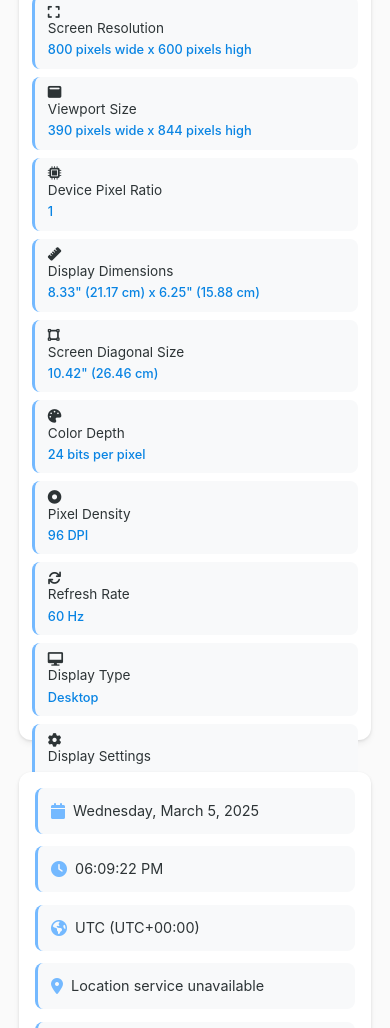
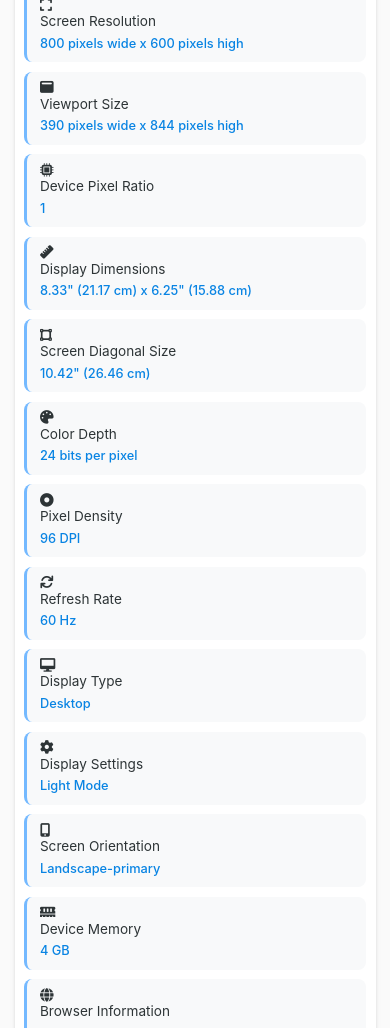
Before and after one commit to salmanfarisvp/viewport, a plain HTML site: page index.html in a window 390 px wide. Shown: the part 72-1100 px from the top of the page. Drawn offline with Linux system fonts and the light colour scheme; no server answers.

Commit message:
fix scroll issue

```diff
--- a/static/css/styles.css
+++ b/static/css/styles.css
@@ -13,11 +13,8 @@ body {
     background: #fafafa;
     color: #2d3436;
     min-height: 100vh;
-    display: flex;
-    flex-direction: column;
-    align-items: center;
-    justify-content: center;
     line-height: 1.4;
+    overflow-y: auto;
 }
 
 .container {
@@ -26,13 +23,12 @@ body {
     border-radius: 12px;
     box-shadow: 0 4px 6px rgba(0, 0, 0, 0.05), 0 1px 3px rgba(0, 0, 0, 0.1);
     width: 95%;
-    max-width: 800px;
-    max-height: 95vh;
+    max-width: 1200px;
+    margin: 0 auto 1rem auto;
     display: grid;
-    grid-template-columns: repeat(auto-fit, minmax(300px, 1fr));
-    gap: 0.5rem;
+    grid-template-columns: repeat(auto-fit, minmax(250px, 1fr));
+    gap: 1rem;
     transition: transform 0.3s ease, box-shadow 0.3s ease;
-    margin-bottom: 1rem;
 }
 
 .container:hover {
@@ -83,13 +79,13 @@ h1 {
     border-radius: 12px;
     box-shadow: 0 4px 6px rgba(0, 0, 0, 0.05), 0 1px 3px rgba(0, 0, 0, 0.1);
     width: 95%;
-    max-width: 800px;
-    margin-top: 1rem;
+    max-width: 1200px;
+    margin: 1rem auto;
 }
 
 .info-grid {
     display: grid;
-    grid-template-columns: repeat(3, 1fr);
+    grid-template-columns: repeat(auto-fit, minmax(250px, 1fr));
     gap: 0.8rem;
 }
 
@@ -117,10 +113,20 @@ h1 {
 }
 
 /* Responsive Design */
+@media (max-width: 1200px) {
+    .container, .system-info {
+        max-width: 95%;
+    }
+}
+
 @media (max-width: 768px) {
+    body {
+        padding: 8px;
+    }
+
     .container {
-        grid-template-columns: 1fr;
         padding: 0.8rem;
+        gap: 0.8rem;
     }
 
     h1 {
@@ -134,6 +140,32 @@ h1 {
 
     .info span {
         font-size: 0.8rem;
+    }
+}
+
+@media (max-width: 480px) {
+    body {
+        padding: 5px;
+    }
+
+    .container {
+        padding: 0.6rem;
+        gap: 0.6rem;
+    }
+
+    .info-grid {
+        gap: 0.6rem;
+    }
+
+    .info-item {
+        padding: 0.6rem;
+    }
+}
+
+/* For very small screens */
+@media (max-width: 320px) {
+    .container {
+        grid-template-columns: 1fr;
     }
 
     .info-grid {
```
